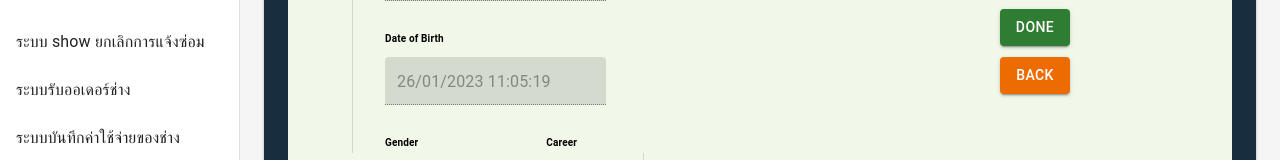
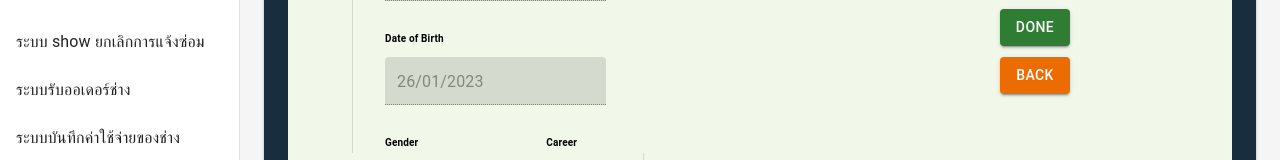
Before and after one commit to sut65/team11, a React (Create React App) app in the folder frontend/: page /CustomerShow in a window 1280 px wide. Both pictures are taken after a click on the button "EDIT PROFILE". Shown: the part 487-647 px from the top of the page. Built offline with nearby package versions, Linux system fonts and the light colour scheme; no server answers.

Commit message:
Debug Sprint 1 & 2 Version 1.2 - close #187

```diff
--- a/frontend/src/components/B6311117/Customer/CustomerEdit.tsx
+++ b/frontend/src/components/B6311117/Customer/CustomerEdit.tsx
@@ -343,7 +343,7 @@ fetch(apiUrl, requestOptions)
                         <TextField
                             disabled
                             id="filled-disabled"
-                            label={dayjs(Customer.DOB).format('DD/MM/YYYY HH:mm:ss')}
+                            label={dayjs(Customer.DOB).format('DD/MM/YYYY')}
                             // defaultValue={Customer.Name}
                             variant="filled"
                             size='small'
--- a/frontend/src/components/B6311117/Technician/TechnicianEdit.tsx
+++ b/frontend/src/components/B6311117/Technician/TechnicianEdit.tsx
@@ -313,7 +313,7 @@ fetch(apiUrl, requestOptions)
                         <TextField
                             disabled
                             id="filled-disabled"
-                            label=""
+                            label={dayjs(Technician.DOB).format('DD/MM/YYYY')}
                             // defaultValue={Customer.Name}
                             variant="filled"
                             size='small'
```
